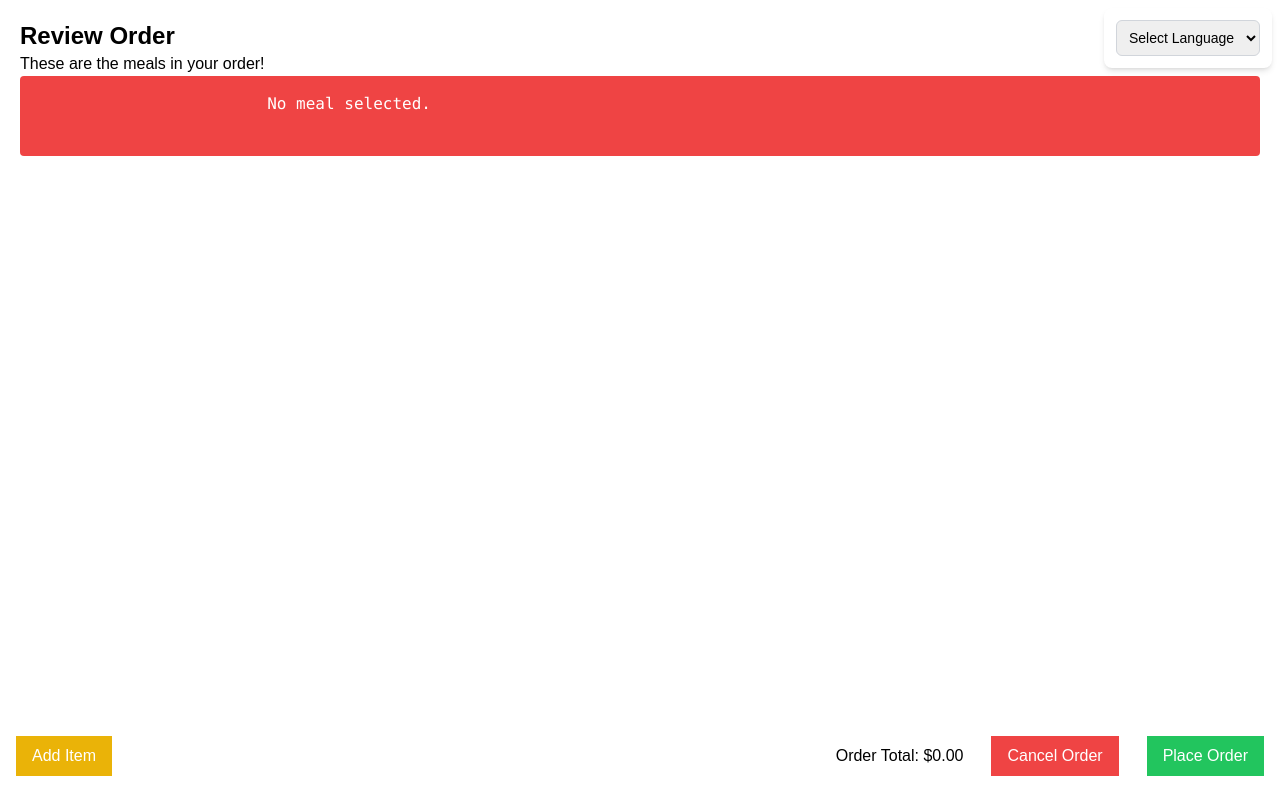
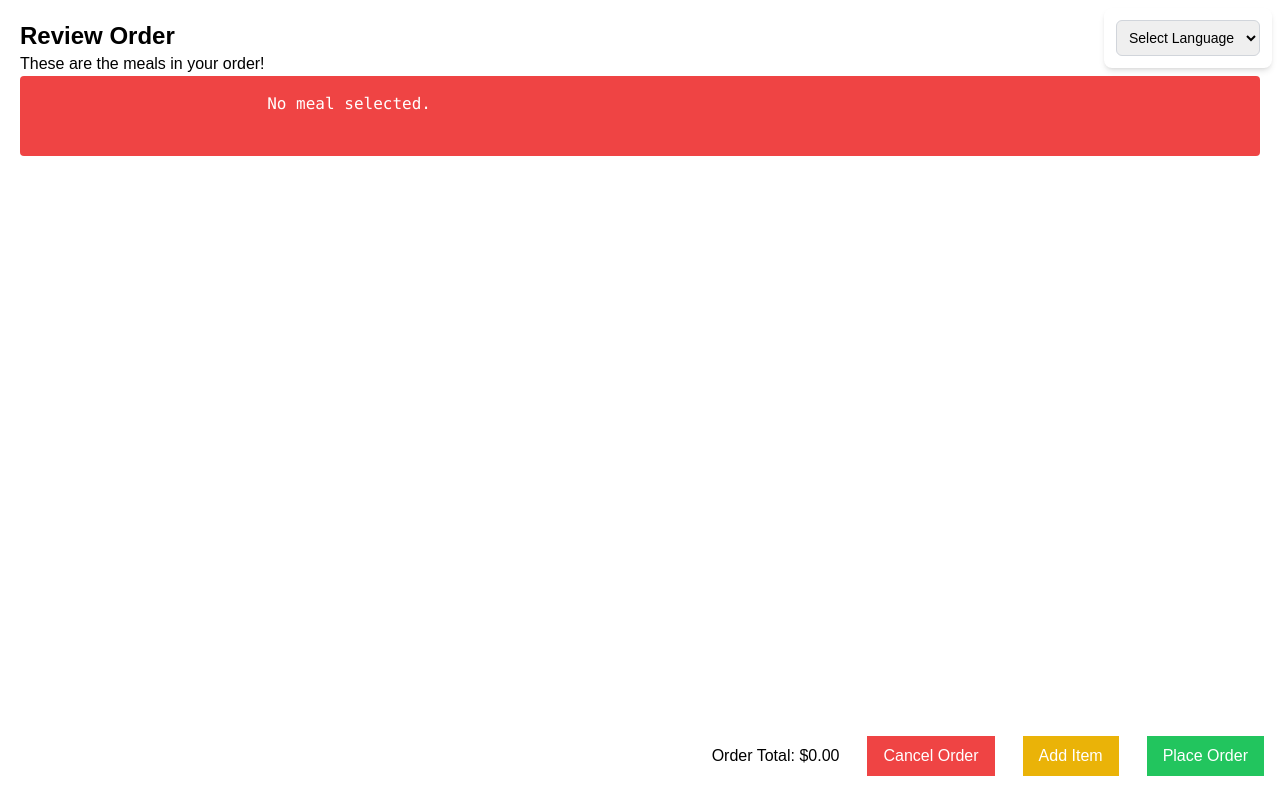
Before and after one commit to CSCE331-Fall2024/project-3-team-0p, a website: page src/customer-review.html in a window 1280 px wide. Drawn offline with Linux system fonts and the light colour scheme; no server answers.

Commit message:
changed placement of add item button

```diff
--- a/src/customer-review.html
+++ b/src/customer-review.html
@@ -34,11 +34,9 @@
                 <div class="ml-auto flex space-x-7 px-4">
                     <div id="total-display" class="flex text-black py-2"> Order Total: $0.00</div>
                     <button id="cancel-order-button" class="bg-red-500 text-white py-2 px-4 hover:bg-red-600">Cancel Order</button>
+                    <button id="new-item-button" class="left-0 bg-yellow-500 text-white py-2 px-4 hover:bg-yellow-600">Add Item</button>
                     <button id="place-order-button" onclick="placeOrder" class="bg-green-500 text-white py-2 px-4 hover:bg-green-600">Place Order</button>
                 </div>
-            </div>
-            <div class="fixed bottom-0 left-0 w-3/4 flex py-6 px-4">
-                <button id="new-item-button" class="left-0 bg-yellow-500 text-white py-2 px-4 hover:bg-yellow-600">Add Item</button>
             </div>
         </div>
     </div>
```
Also changed, not shown: src/employee-review.html (+1 -1 lines).
